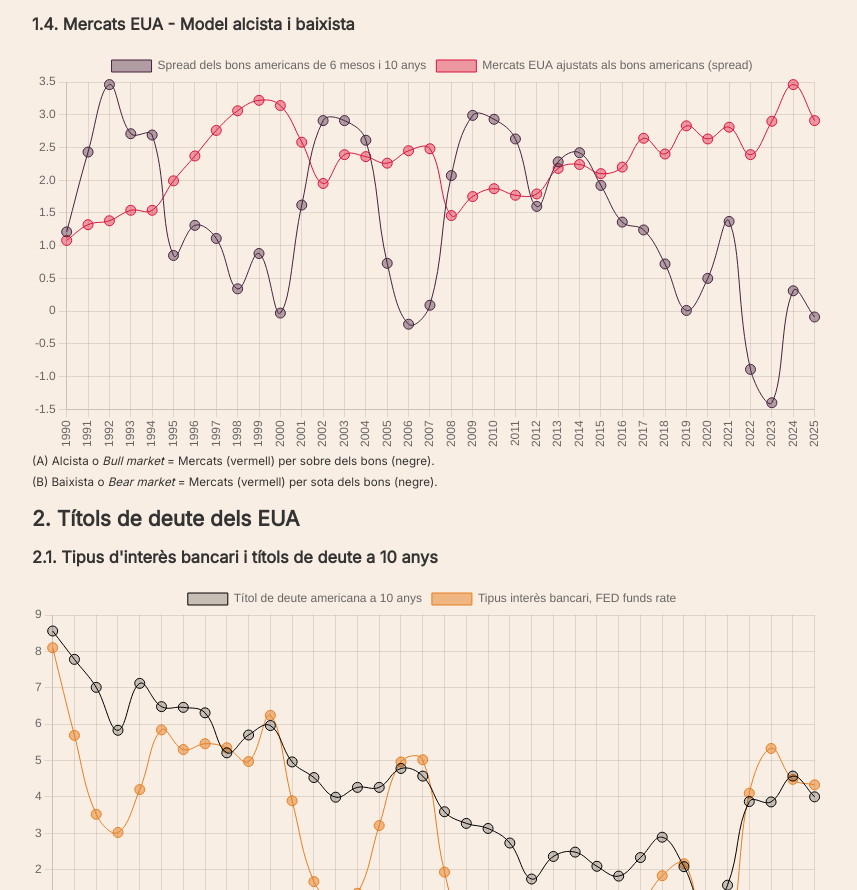
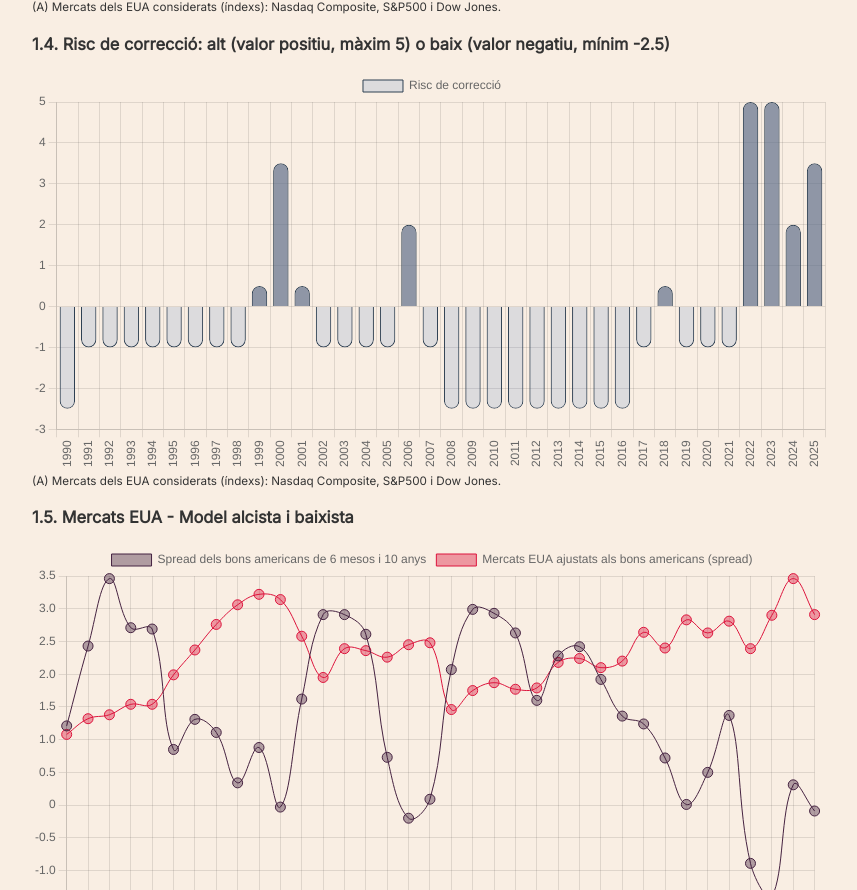
Before and after one commit to galetaire/marketmonitor, a plain HTML site: page index.html in a window 1280 px wide. Shown: the part 1910-2800 px from the top of the page, without its empty margins (208-1065 px from the left). Drawn offline with nearby package versions, Linux system fonts and the light colour scheme.

Commit message:
update_data

```diff
--- a/data/assetslong.js
+++ b/data/assetslong.js
@@ -28,7 +28,7 @@ const backgroundColors = assetslong.map(() => getRandomColor());
       labels: rangeLabels,
       datasets: [
         {
-          label: 'Vegades que ha multiplicat el seu valor',
+          label: 'Creixement mitjà anual (%)',
           type: 'bar',
           data: rangeOne,
           backgroundColor: 'rgba( 46, 64, 83 , 0.2)',
--- /dev/null
+++ b/data/indicador.js
@@ -0,0 +1,50 @@
+//makeChart, calling the data and variables from the .csv file
+function makeChart(indicador) {
+  var negativeColor = "rgba(18, 81, 176, 0.12)";
+  var positiveColor = "rgba(89, 105, 134, 0.66)";
+  var rangeStart = 0
+  var rangeEnd = new Date().getFullYear() - 1989
+  var rangeLabels = indicador.map(function(d) {return d.year}).slice(rangeStart, rangeEnd);
+  var rangeOne = indicador.map(function(d) {return +d.i2}).slice(rangeStart, rangeEnd);
+
+  Chart.defaults.font.size = 12;
+  var chart = new Chart('indicador', {
+    plugins: [{
+      beforeUpdate: function(chartInstance) {
+        chartInstance.data.datasets.forEach(function(dataset) {
+          dataset.backgroundColor = dataset.data.map(function(data) {
+          return data < 0 ? negativeColor : positiveColor;
+          })
+        })
+      }
+    }],
+    options: {
+        scales: {
+          x: {
+            ticks: {
+              maxRotation: 90,
+              minRotation: 90,
+            }
+            }
+        }
+    },
+    data: {
+      labels: rangeLabels,
+      datasets: [
+        {
+          label: 'Risc de correcció',
+          type: 'bar',
+          data: rangeOne,
+          backgroundColor: 'rgba( 46, 64, 83 , 0.2)',
+          borderColor: 'rgba( 46, 64, 83 , 1)',
+          borderRadius: Number.MAX_VALUE,
+          borderWidth: 1
+        }
+      ]
+    }
+  })
+}
+
+// Request data from .csv file using D3js library
+d3.csv('https://raw.githubusercontent.com/galetaire/marketmonitor/main/market_data.csv')
+  .then(makeChart);
--- a/index.html
+++ b/index.html
@@ -19,8 +19,9 @@
         <ul>
             <li><a href="#section1-1">1.1. Ritme del mercat de EUA i la UE</a></li>
             <li><a href="#section1-2">1.2. Mercats EUA - Tendència sobre la mitjana</a></li>
-            <li><a href="#section1-4">1.3. Mercats EUA - Rendiment anual</a></li>
-            <li><a href="#section1-3">1.4. Mercats EUA - Model alcista i baixista</a></li>
+            <li><a href="#section1-3">1.3. Mercats EUA - Rendiment anual</a></li>
+            <li><a href="#section1-4">1.4. Mercats EUA - Risc de correcció</a></li>
+            <li><a href="#section1-5">1.5. Mercats EUA - Model alcista i baixista</a></li>
         </ul>
         <li><a href="#chapter2">2. Títols de deute dels EUA</a></li>
         <ul>
@@ -31,7 +32,7 @@
         <ul>
             <li><a href="#section3-1">3.1. Creixement monetari - Dòlar EUA i Euro</a></li>
             <li><a href="#section3-2">3.2. Massa dòlar, comparat als mercats dels EUA</a></li>
-            <li><a href="#section3-2">3.3. Massa euro, comparat als mercats de la UE</a></li>
+            <li><a href="#section3-3">3.3. Massa euro, comparat als mercats de la UE</a></li>
         </ul>
         <li><a href="#chapter4">4. Reserves de valor</a></li>
         <ul>
@@ -59,14 +60,20 @@
         <script src="data/market.js"></script>
         <small>(A) Mitjana de desplaçament dels darrers 15 anys.</small>
         </div>
-        <div id="section1-3">
-            <h3>1.3. Mercats EUA - Rendiment anual</h3>
-            <div id="chart-wrapper"><canvas id="rendimentus"></canvas></div>
-            <script src="data/rendimentus.js"></script>
-            <small>(A) Mercats dels EUA considerats (índexs): Nasdaq Composite, S&P500 i Dow Jones.</small>
+    <div id="section1-3">
+        <h3>1.3. Mercats EUA - Rendiment anual</h3>
+        <div id="chart-wrapper"><canvas id="rendimentus"></canvas></div>
+        <script src="data/rendimentus.js"></script>
+        <small>(A) Mercats dels EUA considerats (índexs): Nasdaq Composite, S&P500 i Dow Jones.</small>
         </div>
     <div id="section1-4">
-        <h3>1.4. Mercats EUA - Model alcista i baixista</h3>
+            <h3>1.4. Risc de correcció: alt (valor positiu, màxim 5) o baix (valor negatiu, mínim -2.5)</h3>
+            <div id="chart-wrapper"><canvas id="indicador"></canvas></div>
+            <script src="data/indicador.js"></script>
+            <small>(A) Mercats dels EUA considerats (índexs): Nasdaq Composite, S&P500 i Dow Jones.</small>
+            </div>
+    <div id="section1-5">
+        <h3>1.5. Mercats EUA - Model alcista i baixista</h3>
         <div id="chart-wrapper"><canvas id="bullbear"></canvas></div>
         <script src="data/bullbear.js"></script>
         <small>(A) Alcista o <i>Bull market</i> = Mercats (vermell) per sobre dels bons (negre).</small>
@@ -127,7 +134,7 @@
         <small>(D) El PIB global anual seria de 84 bilions de dòlars, segons dades Savills.</small>
         </div>
     <div id="section4-2">
-        <h3>4.2. Vegades que diferents actius han multiplicat el seu valor ençà l'any 2000</h3>
+        <h3>4.2. Creixement mitjà anual de diferents actius ençà l'any 2000, en percentatge</h3>
         <div id="chart-wrapper"><canvas id="assetslong"></canvas></div>
         <script src="data/assetslong.js"></script>
         <small>(A) Els retorns dels índexs consideren els guanys per dividends, és a dir, son el <i>Total return index</i>.</small>
@@ -135,8 +142,6 @@
         <small>(B) Els immobles no consideren les rendes per lloguer.</small>
         <br>
         <small>(C) El Bitcoin no està inclòs perquè el seu procés de capitalització és molt recent en el temps.</small>
-        <br>
-        <small>(D) La inflació tendria un múltiple d'1.8, qualsevol actiu per sota d'1.8 ha perdut enfront de la inflació de preus.</small>
         </div>
 </div>
 <hr> <!-- Horizontal black line -->
```
